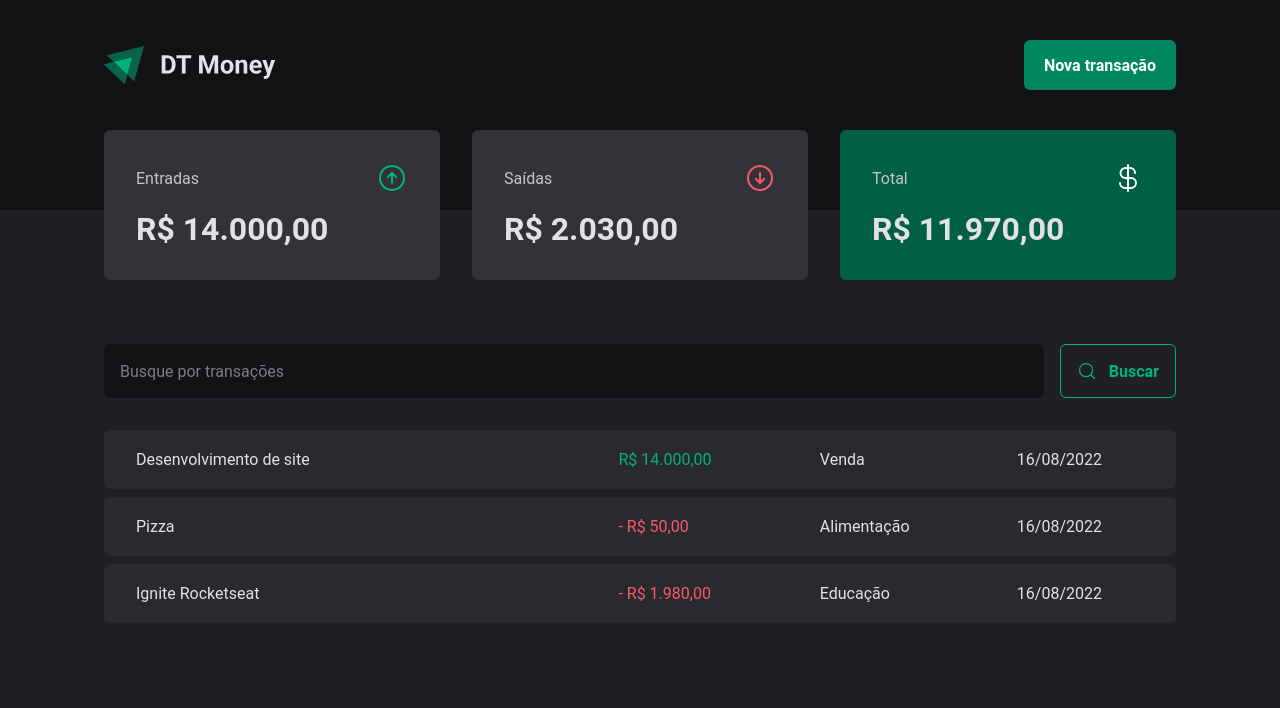
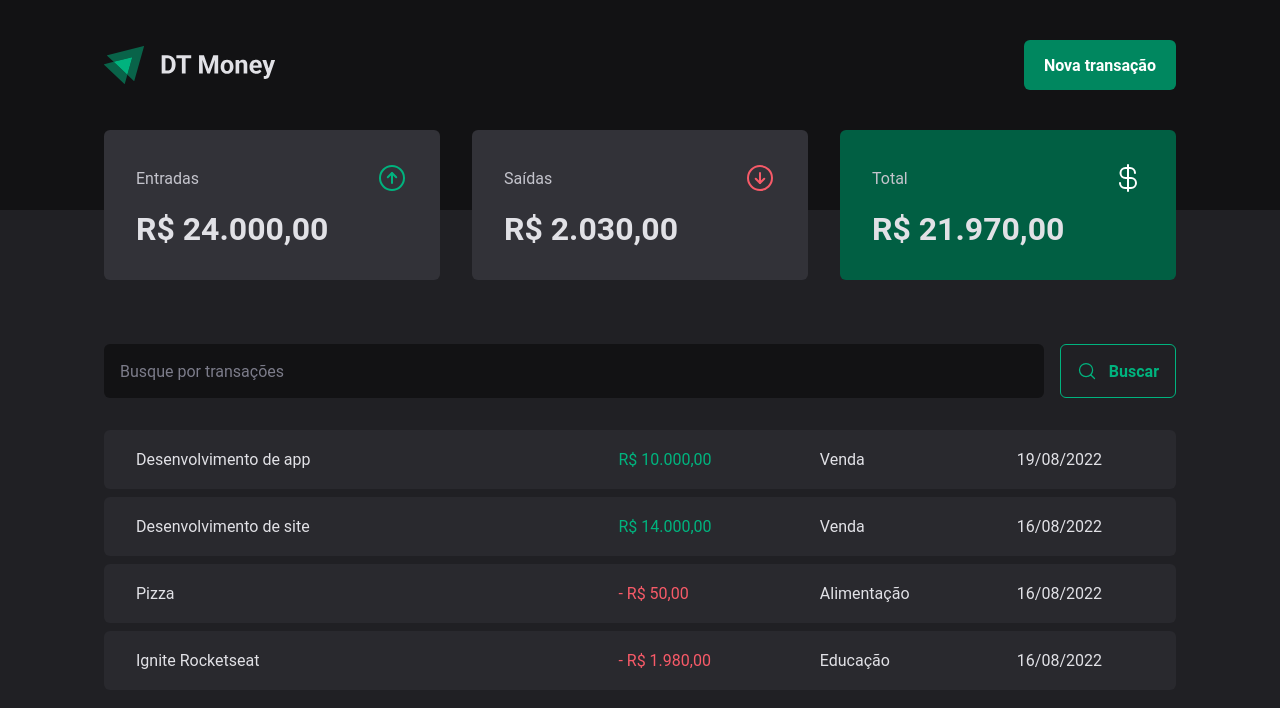
Before and after one commit to pedrolgarcia/dt-money, a React app: page / in a window 1280 px wide. Shown: the top 708 px of the page. Built offline with nearby package versions, Linux system fonts and the light colour scheme; data requests are answered from the project's data file; the HTML template or start-up script is replaced by a standard one.

Commit message:
feat: create new transaction

```diff
--- a/package.json
+++ b/package.json
@@ -7,7 +7,9 @@
     "dev": "vite",
     "dev:server": "json-server server.json -w -d 500",
     "build": "tsc && vite build",
-    "preview": "vite preview"
+    "preview": "vite preview",
+    "lint": "eslint src --ext .tsx,.ts",
+    "lint:fix": "eslint src --ext .tsx,.ts --fix"
   },
   "dependencies": {
     "@hookform/resolvers": "^2.9.7",
--- a/server.json
+++ b/server.json
@@ -23,6 +23,14 @@
       "category": "Educação",
       "price": 1980,
       "createdAt": "2022-08-16T17:42:12.000Z"
+    },
+    {
+      "description": "Desenvolvimento de app",
+      "price": 10000,
+      "category": "Venda",
+      "type": "income",
+      "createdAt": "2022-08-19T00:56:09.905Z",
+      "id": 4
     }
   ]
 }
--- a/src/components/NewTransactionModal/index.tsx
+++ b/src/components/NewTransactionModal/index.tsx
@@ -1,8 +1,11 @@
+import { useContext } from 'react'
+import { Controller, useForm } from 'react-hook-form'
+import * as Dialog from '@radix-ui/react-dialog'
+import * as z from 'zod'
 import { zodResolver } from '@hookform/resolvers/zod'
-import * as Dialog from '@radix-ui/react-dialog'
 import { ArrowCircleDown, ArrowCircleUp, X } from 'phosphor-react'
-import { Controller, useForm } from 'react-hook-form'
-import * as z from 'zod'
+
+import { TransactionsContext } from '../../contexts/TransactionsContext'
 
 import {
   CloseButton,
@@ -13,7 +16,7 @@ import {
 } from './styles'
 
 const newTransactionFormSchema = z.object({
-  decription: z.string(),
+  description: z.string(),
   price: z.number(),
   category: z.string(),
   type: z.enum(['income', 'outcome']),
@@ -22,18 +25,29 @@ const newTransactionFormSchema = z.object({
 type NewTransactionFormInputs = z.infer<typeof newTransactionFormSchema>
 
 export function NewTransactionModal() {
+  const { createTransaction } = useContext(TransactionsContext)
+
   const {
     control,
     register,
     handleSubmit,
     formState: { isSubmitting },
+    reset,
   } = useForm<NewTransactionFormInputs>({
     resolver: zodResolver(newTransactionFormSchema),
   })
 
   async function handleCreateNewTransaction(data: NewTransactionFormInputs) {
-    await new Promise((resolve) => setTimeout(resolve, 2000))
-    console.log(data)
+    const { description, price, category, type } = data
+
+    await createTransaction({
+      description,
+      price,
+      category,
+      type,
+    })
+
+    reset()
   }
 
   return (
@@ -52,7 +66,7 @@ export function NewTransactionModal() {
             type="text"
             placeholder="Descrição"
             required
-            {...register('decription')}
+            {...register('description')}
           />
           <input
             type="number"
--- a/src/contexts/TransactionsContext.tsx
+++ b/src/contexts/TransactionsContext.tsx
@@ -10,9 +10,17 @@ interface Transaction {
   createdAt: string
 }
 
+interface CreateTransactionInput {
+  description: string
+  price: number
+  category: string
+  type: 'income' | 'outcome'
+}
+
 interface TransactionsContextType {
   transactions: Transaction[]
   fetchTransactions: (query?: string) => Promise<void>
+  createTransaction: (data: CreateTransactionInput) => Promise<void>
 }
 
 interface TransactionsProviderProps {
@@ -25,9 +33,25 @@ export function TransactionsProvider({ children }: TransactionsProviderProps) {
   const [transactions, setTransactions] = useState<Transaction[]>([])
 
   async function fetchTransactions(query?: string) {
-    const response = await api.get('transactions', { params: { q: query } })
+    const response = await api.get('transactions', {
+      params: { _sort: 'createdAt', _order: 'desc', q: query },
+    })
 
     setTransactions(response.data)
+  }
+
+  async function createTransaction(data: CreateTransactionInput) {
+    const { description, price, category, type } = data
+
+    const response = await api.post('transactions', {
+      description,
+      price,
+      category,
+      type,
+      createdAt: new Date(),
+    })
+
+    setTransactions((state) => [response.data, ...state])
   }
 
   useEffect(() => {
@@ -35,7 +59,9 @@ export function TransactionsProvider({ children }: TransactionsProviderProps) {
   }, [])
 
   return (
-    <TransactionsContext.Provider value={{ transactions, fetchTransactions }}>
+    <TransactionsContext.Provider
+      value={{ transactions, fetchTransactions, createTransaction }}
+    >
       {children}
     </TransactionsContext.Provider>
   )
```
